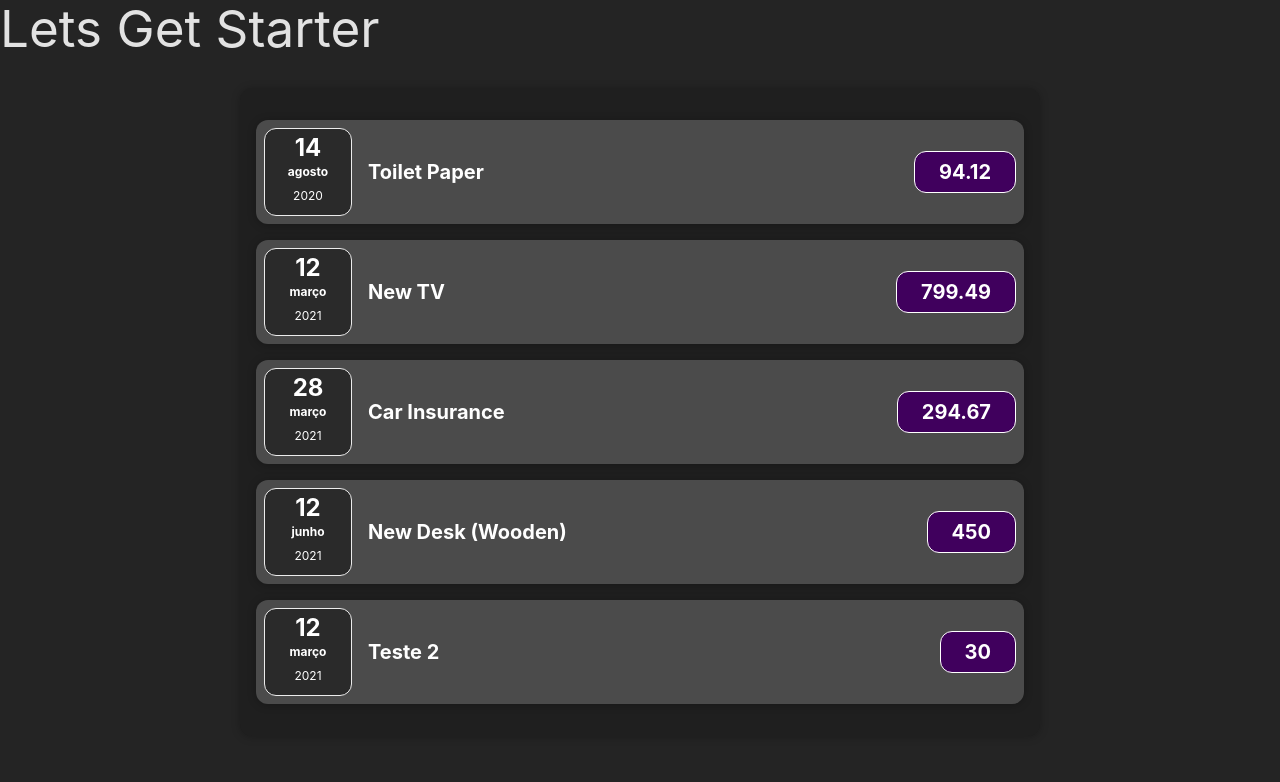
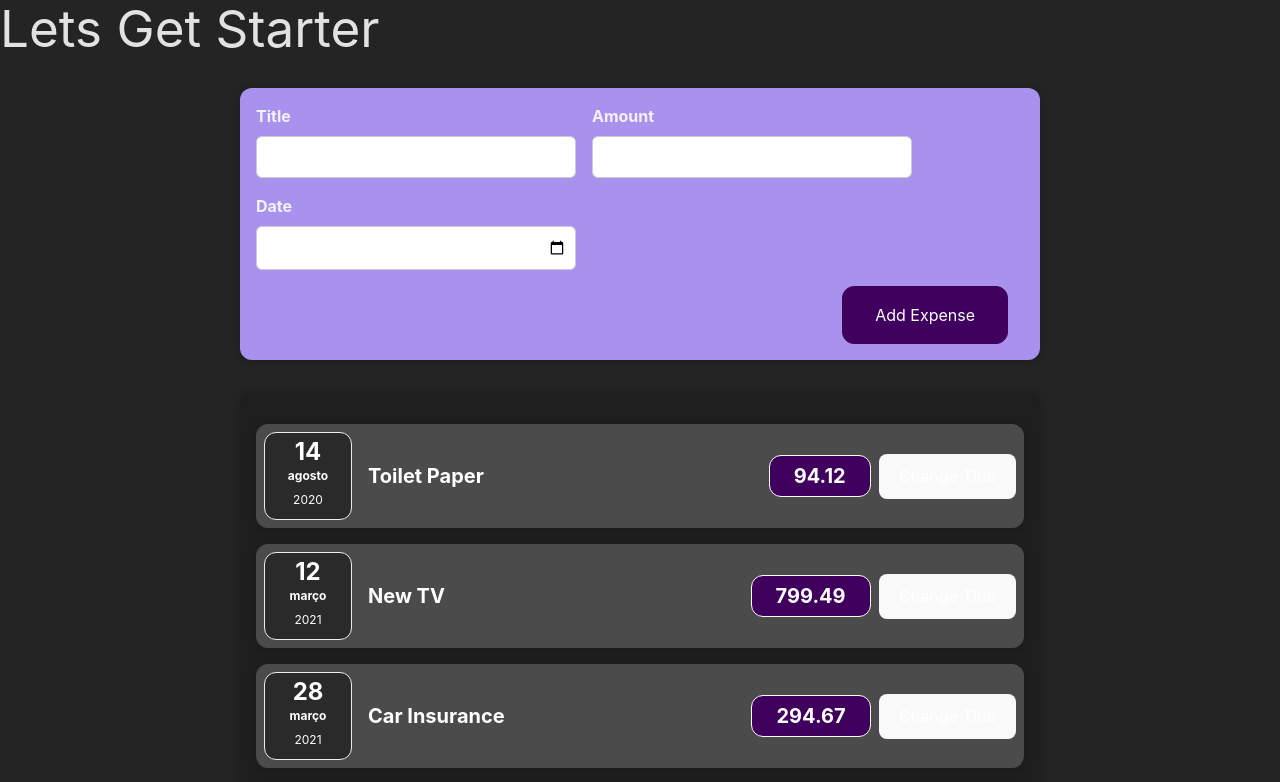
Before and after one commit to silash00/expenses-app, a React (Vite) app: page / in a window 1280 px wide. Shown: the top 782 px of the page. Built offline with nearby package versions, Linux system fonts and the light colour scheme.

Commit message:
feat(newExpense): add form, styles and hooks

```diff
--- a/src/App.jsx
+++ b/src/App.jsx
@@ -1,8 +1,8 @@
-import { useState } from "react";
 import "./App.css";
+import NewExpense from "./components/NewExpense/NewExpense";
 import Expenses from "./components/Expenses/Expenses";
 
-function App() {
+const App = () => {
   const expenses = [
     {
       id: "e1",
@@ -33,9 +33,11 @@
 
   return (
     <>
+      <h1>Lets Get Starter</h1>
+      <NewExpense />
       <Expenses props={expenses} />
     </>
   );
-}
+};
 
 export default App;
--- /dev/null
+++ b/src/components/ExpenseForm/ExpenseForm.css
@@ -0,0 +1,26 @@
+.new-expense__controls {
+  display: flex;
+  flex-wrap: wrap;
+  gap: 1rem;
+  margin-bottom: 1rem;
+  text-align: left;
+}
+
+.new-expense__control label {
+  font-weight: bold;
+  margin-bottom: 0.5rem;
+  display: block;
+}
+
+.new-expense__control input {
+  font: inherit;
+  padding: 0.5rem;
+  border-radius: 6px;
+  border: 1px solid #ccc;
+  width: 20rem;
+  max-width: 100%;
+}
+
+.new-expense__actions {
+  text-align: right;
+}
--- /dev/null
+++ b/src/components/ExpenseForm/ExpenseForm.jsx
@@ -0,0 +1,27 @@
+import "./ExpenseForm.css";
+
+const ExpenseForm = () => {
+  return (
+    <form className="expense-form">
+      <div className="new-expense__controls">
+        <div className="new-expense__control">
+          <label>Title</label>
+          <input type="text" />
+        </div>
+        <div className="new-expense__control">
+          <label>Amount</label>
+          <input type="number" min="0.01" step="0.01" />
+        </div>
+        <div className="new-expense__control">
+          <label>Date</label>
+          <input type="date" min="2019-01-01" max="2022-12-31" />
+        </div>
+      </div>
+      <div className="new-expense__actions">
+        <button type="submit">Add Expense</button>
+      </div>
+    </form>
+  );
+};
+
+export default ExpenseForm;
--- a/src/components/ExpenseItem/ExpenseItem.jsx
+++ b/src/components/ExpenseItem/ExpenseItem.jsx
@@ -1,17 +1,26 @@
 import ExpenseDate from "../ExpenseDate/ExpenseDate";
 import Card from "../Card/Card";
 import "./ExpenseItem.css";
+import { useState } from "react";
 
 export default function ExpenseItem(props) {
+  const [title, setTitle] = useState(props.title);
+
+  const clickHander = () => {
+    setTitle("Teste");
+    console.log("Clicked!");
+  };
+
   return (
-    <>
     <Card className="expense-item">
       <ExpenseDate date={props.date} />
       <div className="expense-item__description">
-          <h2>{props.title}</h2>
+        <h2>{title}</h2>
         <div className="expense-item__price">{props.amount}</div>
       </div>
+      <button onClick={clickHander} className="ml-2">
+        Change Title
+      </button>
     </Card>
-    </>
   );
 }
--- a/src/components/Expenses/Expenses.jsx
+++ b/src/components/Expenses/Expenses.jsx
@@ -4,8 +4,6 @@
 
 function Expenses({ props }) {
   return (
-    <>
-      <h1>Lets Get Starter</h1>
     <Card className="expenses">
       {props.map((item) => {
         return (
@@ -18,7 +16,6 @@
         );
       })}
     </Card>
-    </>
   );
 }
 
--- /dev/null
+++ b/src/components/NewExpense/NewExpense.css
@@ -0,0 +1,38 @@
+.new-expense {
+  background-color: #a892ee;
+  padding: 1rem;
+  margin: 2rem auto;
+  width: 50rem;
+  max-width: 95%;
+  border-radius: 12px;
+  text-align: center;
+  box-shadow: 0 1px 8px rgba(0, 0, 0, 0.25);
+}
+
+.new-expense button {
+  font: inherit;
+  cursor: pointer;
+  padding: 1rem 2rem;
+  border: 1px solid #40005d;
+  background-color: #40005d;
+  color: white;
+  border-radius: 12px;
+  margin-right: 1rem;
+}
+
+.new-expense button:hover,
+.new-expense button:active {
+  background-color: #510674;
+  border-color: #510674;
+}
+
+.new-expense button.alternative {
+  color: #220131;
+  border-color: transparent;
+  background-color: transparent;
+}
+
+.new-expense button.alternative:hover,
+.new-expense button.alternative:active {
+  background-color: #ddb3f8;
+}
--- /dev/null
+++ b/src/components/NewExpense/NewExpense.jsx
@@ -0,0 +1,12 @@
+import "./NewExpense.css";
+import ExpenseForm from "../ExpenseForm/ExpenseForm";
+
+const NewExpense = () => {
+  return (
+    <div className="new-expense">
+      <ExpenseForm />
+    </div>
+  );
+};
+
+export default NewExpense;
```
Also changed, not shown: 1 other file (tests, documents, lock files or other folders). Lines whose indentation alone changed are shown as unchanged.
